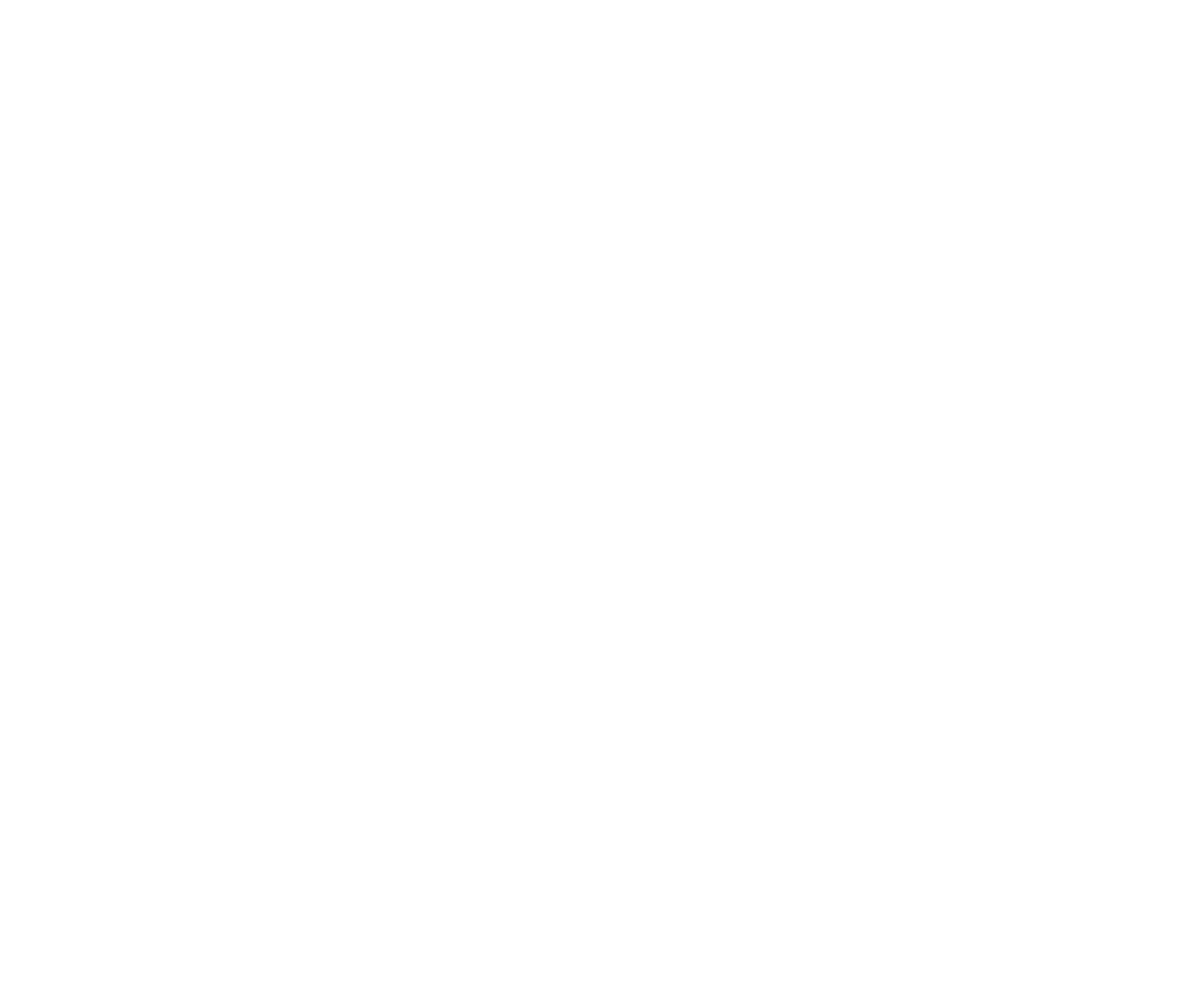
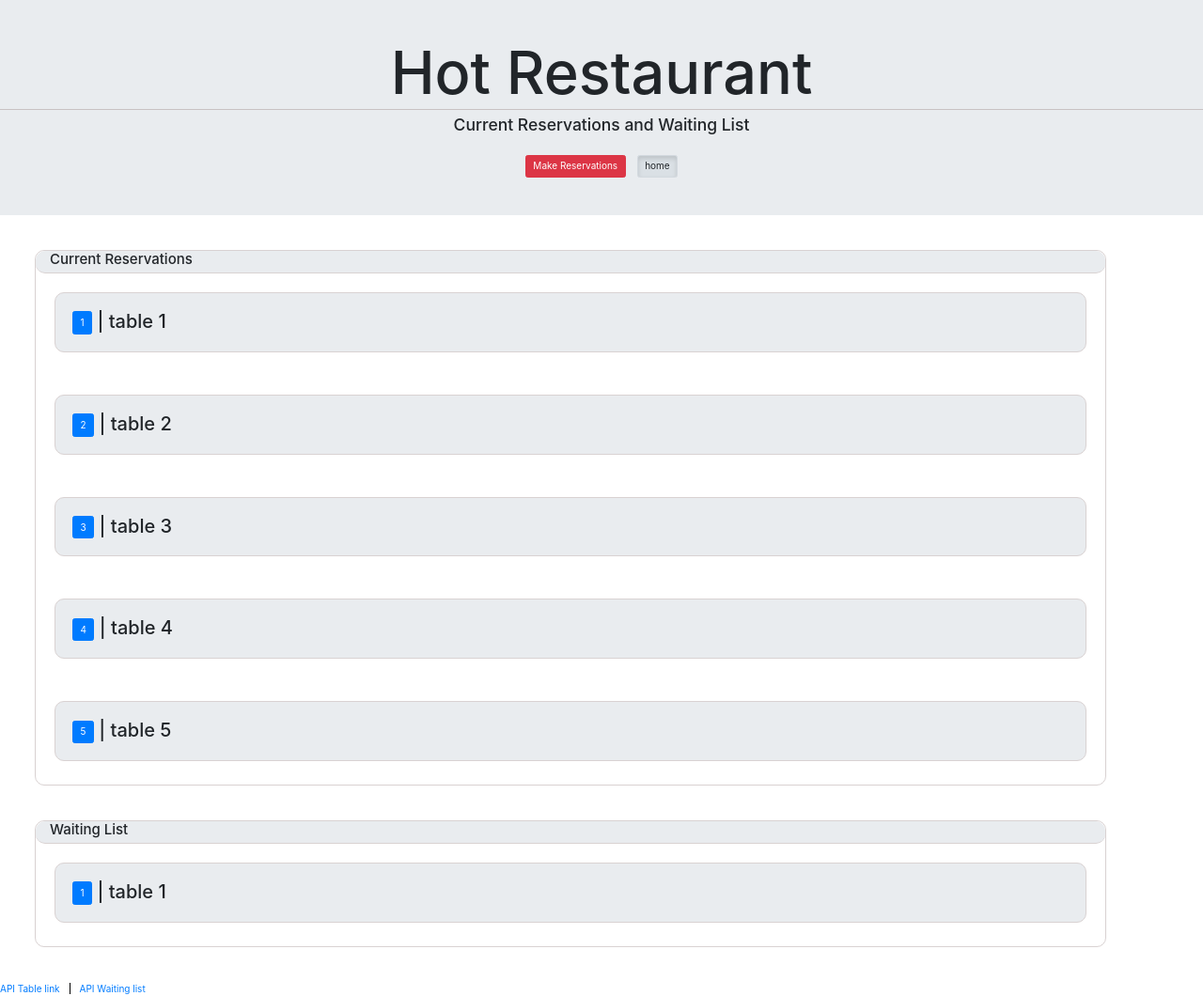
Before and after one commit to everetthumphreys/hot-restaurant, a website: page HTML/tables.html in a window 1280 px wide. Shown: the whole page at 94% size. Before the commit the page ends 800 px from the top, so only its background shows below. Drawn offline with nearby package versions, Linux system fonts and the light colour scheme.

Commit message:
uploading index tables and css style

```diff
--- a/HTML/index.html
+++ b/HTML/index.html
@@ -1,21 +1,29 @@
 <!DOCTYPE html>
-<!--[if lt IE 7]>      <html class="no-js lt-ie9 lt-ie8 lt-ie7"> <![endif]-->
-<!--[if IE 7]>         <html class="no-js lt-ie9 lt-ie8"> <![endif]-->
-<!--[if IE 8]>         <html class="no-js lt-ie9"> <![endif]-->
-<!--[if gt IE 8]><!--> <html class="no-js"> <!--<![endif]-->
-    <head>
-        <meta charset="utf-8">
-        <meta http-equiv="X-UA-Compatible" content="IE=edge">
-        <title></title>
-        <meta name="description" content="">
-        <meta name="viewport" content="width=device-width, initial-scale=1">
-        <link rel="stylesheet" href="">
-    </head>
-    <body>
-        <!--[if lt IE 7]>
-            <p class="browsehappy">You are using an <strong>outdated</strong> browser. Please <a href="#">upgrade your browser</a> to improve your experience.</p>
-        <![endif]-->
+<html>
 
-        <script src="" async defer></script>
-    </body>
+<head>
+    <meta charset="utf-8">
+    <meta name="viewport" content="width=device-width, initial-scale=1.0, shrink-to-fit=no">
+    <title>Hot-restaurant</title>
+    <link rel="stylesheet" href="assets/bootstrap/css/bootstrap.min.css">
+    <link rel="stylesheet" href="https://stackpath.bootstrapcdn.com/bootstrap/4.4.1/css/bootstrap.min.css" integrity="sha384-Vkoo8x4CGsO3+Hhxv8T/Q5PaXtkKtu6ug5TOeNV6gBiFeWPGFN9MuhOf23Q9Ifjh" crossorigin="anonymous">
+    <link rel="stylesheet" href="style.css">
+</head>
+
+<body>
+    <div class="jumbotron jumbotron-fluid text-center">
+        <h1 class="text-center tittle">Hot Restaurant</h1>
+        <div class="row">
+            <div class="col">
+                <h3 class="text-center">We only have 5 tables! Book your seat before they all are gone!</h3>
+            </div>
+        </div>
+        <div class="row">
+            <div class="col" style="margin-top: 17px;"><button class="btn btn-primary" id="view-tables" type="button" style="margin: 0px;margin-right: 12px;margin-top: 0px;">View Tables</button><button class="btn btn-danger" type="button">Make Reservations</button></div>
+        </div>
+    </div><a id="separate-line" href="#" style="margin-right: 8px;">API Table link</a><a href="#">API Wait List</a>
+    <script src="assets/js/jquery.min.js"></script>
+    <script src="assets/bootstrap/js/bootstrap.min.js"></script>
+</body>
+
 </html>
--- a/HTML/style.css
+++ b/HTML/style.css
@@ -5,3 +5,54 @@
     margin: auto;
     width: 220px;
 }
+
+tittle {
+    text-align: center;
+  }
+
+  .text-center.tittle {
+    border-bottom: solid;
+    border-width: 1px;
+    border-color: rgb(200,194,194);
+  }
+
+
+
+  #separate-line {
+    border-right: solid;
+    border-color: black;
+    padding-right: 10px;
+    border-width: 1px;
+  }
+
+  #current-reservations {
+    height: 674px;
+    border: solid;
+    border-width: 1px;
+  }
+
+  #box-tittle {
+    border-bottom: solid;
+    border-width: 1px;
+    background: rgb(233,236,239);
+    border-radius: 10px;
+    border-color: rgb(217,210,210);
+  }
+
+
+
+  #table-reserved {
+    border: solid;
+    border-width: 1px;
+    padding: 18px;
+    background: rgb(233,236,239);
+    border-radius: 10px;
+    border-color: rgb(217,210,210);
+  }
+
+  #reservations {
+    border: solid;
+    border-width: 1px;
+    border-radius: 10px;
+    border-color: rgb(217,210,210);
+  }
--- a/HTML/tables.html
+++ b/HTML/tables.html
@@ -1,21 +1,73 @@
 <!DOCTYPE html>
-<!--[if lt IE 7]>      <html class="no-js lt-ie9 lt-ie8 lt-ie7"> <![endif]-->
-<!--[if IE 7]>         <html class="no-js lt-ie9 lt-ie8"> <![endif]-->
-<!--[if IE 8]>         <html class="no-js lt-ie9"> <![endif]-->
-<!--[if gt IE 8]><!--> <html class="no-js"> <!--<![endif]-->
-    <head>
-        <meta charset="utf-8">
-        <meta http-equiv="X-UA-Compatible" content="IE=edge">
-        <title></title>
-        <meta name="description" content="">
-        <meta name="viewport" content="width=device-width, initial-scale=1">
-        <link rel="stylesheet" href="">
-    </head>
-    <body>
-        <!--[if lt IE 7]>
-            <p class="browsehappy">You are using an <strong>outdated</strong> browser. Please <a href="#">upgrade your browser</a> to improve your experience.</p>
-        <![endif]-->
+<html>
 
-        <script src="" async defer></script>
-    </body>
+<head>
+    <meta charset="utf-8">
+    <meta name="viewport" content="width=device-width, initial-scale=1.0, shrink-to-fit=no">
+    <title>Hot-restaurant</title>
+    <link rel="stylesheet" href="assets/bootstrap/css/bootstrap.min.css">
+    <link rel="stylesheet" href="https://stackpath.bootstrapcdn.com/bootstrap/4.4.1/css/bootstrap.min.css" integrity="sha384-Vkoo8x4CGsO3+Hhxv8T/Q5PaXtkKtu6ug5TOeNV6gBiFeWPGFN9MuhOf23Q9Ifjh" crossorigin="anonymous">
+    <link rel="stylesheet" href="style.css">
+</head>
+
+<body>
+    <div class="jumbotron jumbotron-fluid text-center">
+        <h1 class="text-center tittle">Hot Restaurant</h1>
+        <div class="row">
+            <div class="col">
+                <h3 class="text-center">Current Reservations and Waiting List</h3>
+            </div>
+        </div>
+        <div class="row">
+            <div class="col" style="margin-top: 17px;"><button class="btn btn-danger" type="button" style="margin-right: 12px;">Make Reservations</button><button class="btn btn-light active" type="button">home</button></div>
+        </div>
+    </div>
+    <div class="container" id="reservations" style="margin: 37px;">
+        <div class="row">
+            <div class="col" id="box-tittle">
+                <h4>Current Reservations</h4>
+            </div>
+        </div>
+        <div class="row">
+            <div class="col" id="table-column" style="padding: 20px;">
+                <h2 id="table-reserved"><button class="btn btn-primary" type="button">1</button>&nbsp;| table 1</h2>
+            </div>
+        </div>
+        <div class="row">
+            <div class="col" id="table-column" style="padding: 20px;">
+                <h2 id="table-reserved"><button class="btn btn-primary" type="button">2</button>&nbsp;| table 2</h2>
+            </div>
+        </div>
+        <div class="row">
+            <div class="col" id="table-column" style="padding: 20px;">
+                <h2 id="table-reserved"><button class="btn btn-primary" type="button">3</button>&nbsp;| table 3</h2>
+            </div>
+        </div>
+        <div class="row">
+            <div class="col" id="table-column" style="padding: 20px;">
+                <h2 id="table-reserved"><button class="btn btn-primary" type="button">4</button>&nbsp;| table 4</h2>
+            </div>
+        </div>
+        <div class="row">
+            <div class="col" id="table-column" style="padding: 20px;">
+                <h2 id="table-reserved"><button class="btn btn-primary" type="button">5</button>&nbsp;| table 5</h2>
+            </div>
+        </div>
+    </div>
+    <div class="container" id="reservations" style="margin: 37px;">
+        <div class="row">
+            <div class="col" id="box-tittle">
+                <h4>Waiting List</h4>
+            </div>
+        </div>
+        <div class="row">
+            <div class="col" id="table-column" style="padding: 20px;">
+                <h2 id="table-reserved"><button class="btn btn-primary" type="button">1</button>&nbsp;| table 1</h2>
+            </div>
+        </div>
+    </div><a id="separate-line" href="#">API Table link</a><a href="#" style="padding: 0px;padding-left: 10px;">API Waiting list</a>
+    <script src="assets/js/jquery.min.js"></script>
+    <script src="assets/bootstrap/js/bootstrap.min.js"></script>
+</body>
+
 </html>
```
